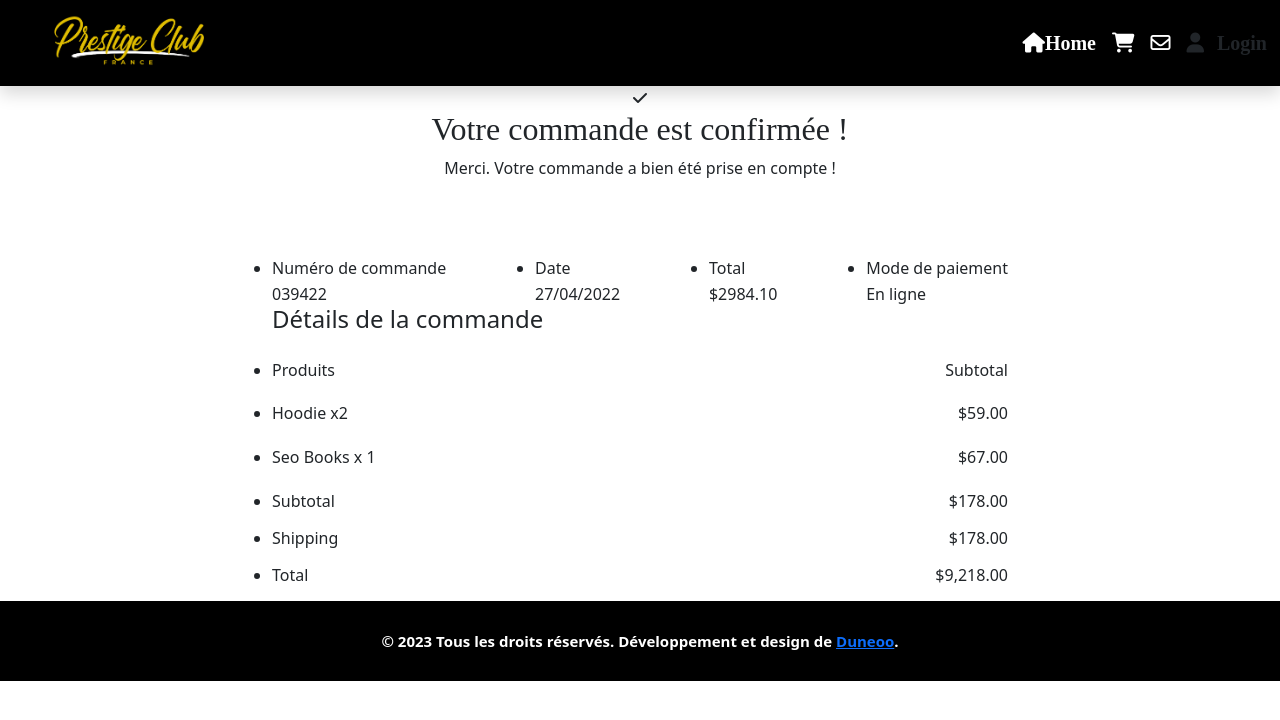
After one commit to daragand/prestigeclub, a Symfony app: template templates/payment/payment_success.html.twig in a window 1280 px wide. The commit adds this page. Shown: the top 720 px of the page. Run offline with Twig, Linux system fonts and the light colour scheme; the template is opened without the code that fills it, so the values that code supplies are empty; some libraries are stand-ins or nearby versions.

Commit message:
Fix cart and order relationships
Add cascade options to cart and user entities

Remove unused migration file

Update success method in PaymentController

```diff
--- a/src/Controller/PanierController.php
+++ b/src/Controller/PanierController.php
@@ -94,7 +94,7 @@ class PanierController extends AbstractController
         Cart $cart
     ): RedirectResponse {
 
-        dd($cart);
+
         $this->entityManager->remove($cart);
         $this->entityManager->flush();
 
--- a/src/Entity/Forfait.php
+++ b/src/Entity/Forfait.php
@@ -25,7 +25,7 @@ class Forfait
     #[ORM\Column]
     private ?float $price = null;
 
-    #[ORM\OneToMany(mappedBy: 'forfait', targetEntity: Cart::class)]
+    #[ORM\OneToMany(mappedBy: 'forfait', targetEntity: Cart::class,cascade: ['persist', 'remove'])]
     private Collection $carts;
 
     #[ORM\OneToMany(mappedBy: 'forfait', targetEntity: Order::class)]
--- a/src/Entity/User.php
+++ b/src/Entity/User.php
@@ -50,10 +50,10 @@ class User implements UserInterface, PasswordAuthenticatedUserInterface,\Seriali
     private ?string $lastname = null;
 
 
-    #[ORM\OneToMany(mappedBy: 'users', targetEntity: Order::class, orphanRemoval: true)]
+    #[ORM\OneToMany(mappedBy: 'users', targetEntity: Order::class, orphanRemoval: true,cascade: ['persist', 'remove'])]
     private Collection $orders;
 
-    #[ORM\OneToOne(mappedBy: 'users', cascade: ['persist', 'remove'])]
+    #[ORM\OneToOne(mappedBy: 'users', cascade: ['persist', 'remove'],orphanRemoval: true)]
     private ?Cart $cart = null;
 
 
--- /dev/null
+++ b/templates/payment/payment_success.html.twig
@@ -0,0 +1,63 @@
+{% extends 'base.html.twig' %}
+{% block body %}
+
+<div class="body_content">
+
+   {{ dump(order) }}
+    <section>
+      <div class="container">
+        <div class="row justify-content-center">
+          <div class="col-lg-6">
+            <div class="order_complete_message text-center">
+              <div class="icon bgc-thm4"><span class="fa fa-check text-thm"></span></div>
+              <h2 class="title">Votre commande est confirmée !</h2>
+              <p class="text">Merci. Votre commande a bien été prise en compte !</p>
+            </div>
+          </div>
+        </div>
+        <div class="row">
+          <div class="col-xl-8 offset-xl-2">
+            <div class="shop_order_box mt60">
+              <div class="order_list_raw">
+                <ul class="d-md-flex align-items-center justify-content-md-between p-0 mb-0">
+                  <li class="mb20-sm">
+                    <p class="text mb5">Numéro de commande</p>
+                    <h6 class="mb-0">039422</h6>
+                  </li>
+                  <li class="mb20-sm">
+                    <p class="text mb5">Date</p>
+                    <h6 class="mb-0">27/04/2022</h6>
+                  </li>
+                  <li class="mb20-sm">
+                    <p class="text mb5">Total</p>
+                    <h6 class="mb-0">$2984.10</h6>
+                  </li>
+                  <li>
+                    <p class="text mb5">Mode de paiement</p>
+                    <h6 class="mb-0">En ligne</h6>
+                  </li>
+                </ul>
+              </div>
+              <div class="order_details default-box-shadow1">
+                <h4 class="title mb25">Détails de la commande</h4>
+                <div class="od_content">
+                  <ul class="p-0 mb-0">
+                    <li class="bdrb1 mb20"><h6>Produits <span class="float-end">Subtotal</span></h6></li>
+                    <li class="mb20"><p class="body-color">Hoodie x2 <span class="float-end">$59.00</span></p></li>
+                    <li class="mb20"><p class="body-color">Seo Books x 1 <span class="float-end">$67.00</span></p></li>
+                    <li class=" bdrb1 mb15"><h6>Subtotal <span class="float-end">$178.00</span></h6></li>
+                    <li class=" bdrb1 mb15"><h6>Shipping <span class="float-end">$178.00</span></h6></li>
+                    <li><h6>Total <span class="float-end">$9,218.00</span></h6></li>
+                  </ul>
+                </div>
+              </div>
+            </div>
+          </div>
+        </div>
+      </div>
+    </section>
+
+
+  </div>
+
+  {% endblock %}
```
Also changed, not shown: migrations/Version20231213111703.php (deleted, +0 -41 lines), migrations/Version20231214095617.php (renamed from migrations/Version20231212083054.php, +5 -5 lines), src/Controller/PaymentController.php (+13 -10 lines), src/DataFixtures/AppFixtures.php (+5 -3 lines), src/Entity/Cart.php (+2 -8 lines), src/DataFixtures/photos/1.jpg (added), src/DataFixtures/photos/11.jpg (added), src/DataFixtures/photos/12.jpg (added), src/DataFixtures/photos/13.jpg (added), src/DataFixtures/photos/14.jpg (added), src/DataFixtures/photos/2.jpg (added), src/DataFixtures/photos/3.jpg (added), src/DataFixtures/photos/4.jpg (added).
